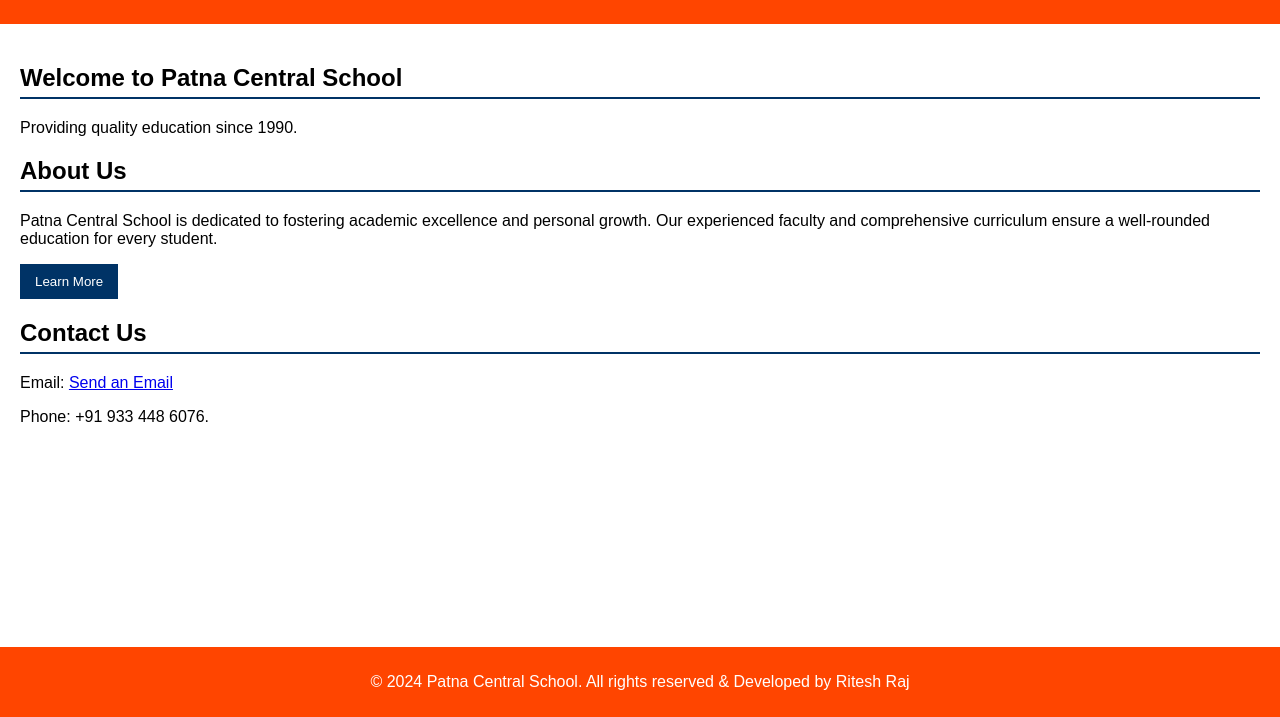
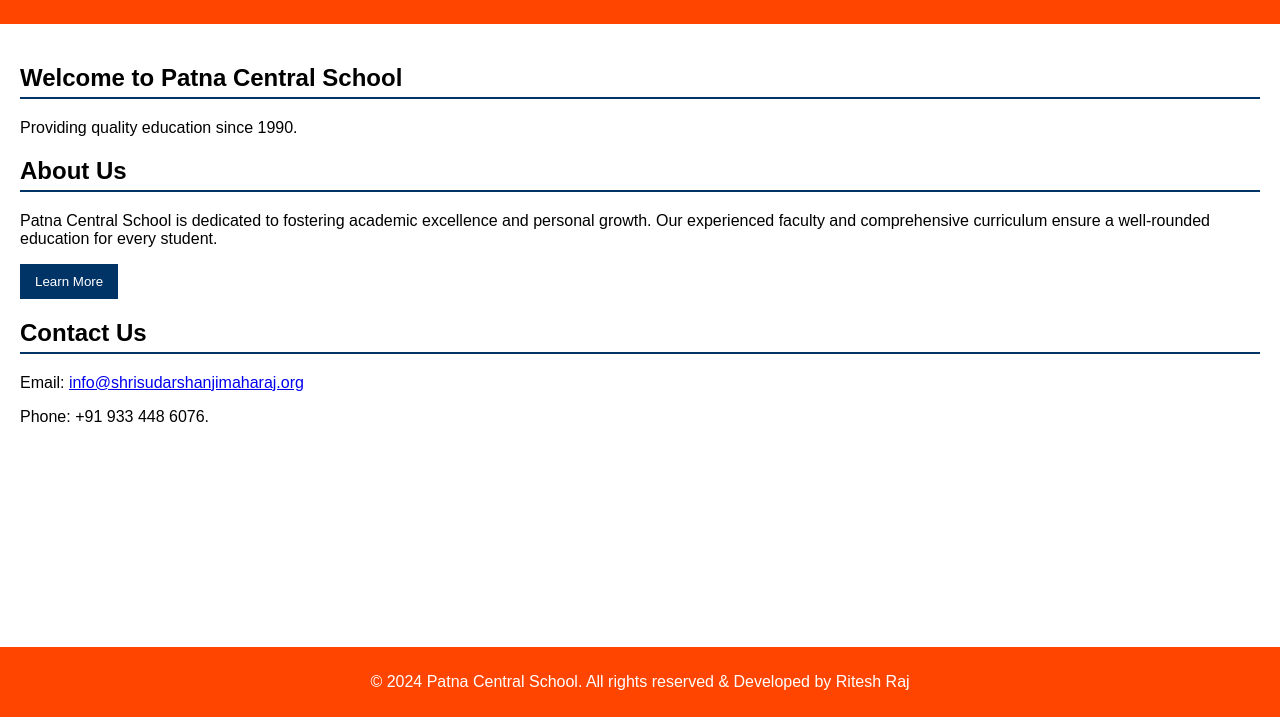
Before and after one commit to riteshraj21136/PCS, a plain HTML site: page index.html in a window 1280 px wide. Shown: the part 83-800 px from the top of the page. Drawn offline with Linux system fonts and the light colour scheme.

Commit message:
index.html

```diff
--- a/index.html
+++ b/index.html
@@ -35,7 +35,7 @@
 
         <section id="contact">
             <h2>Contact Us</h2>
-            <p>Email: <a href="mailto:info@shrisudarshanjimaharaj.org">Send an Email</a>
+            <p>Email: <a href="mailto:info@shrisudarshanjimaharaj.org">info@shrisudarshanjimaharaj.org</a>
             </p>
             <p>Phone: +91 933 448 6076.</p>
         </section>
```
